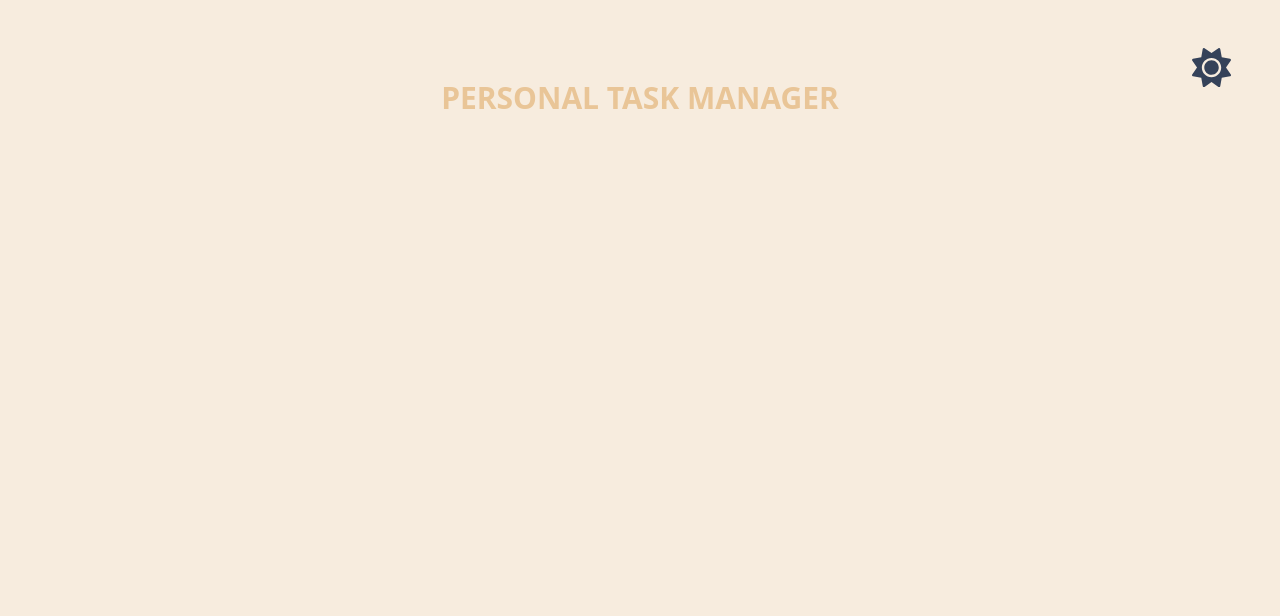
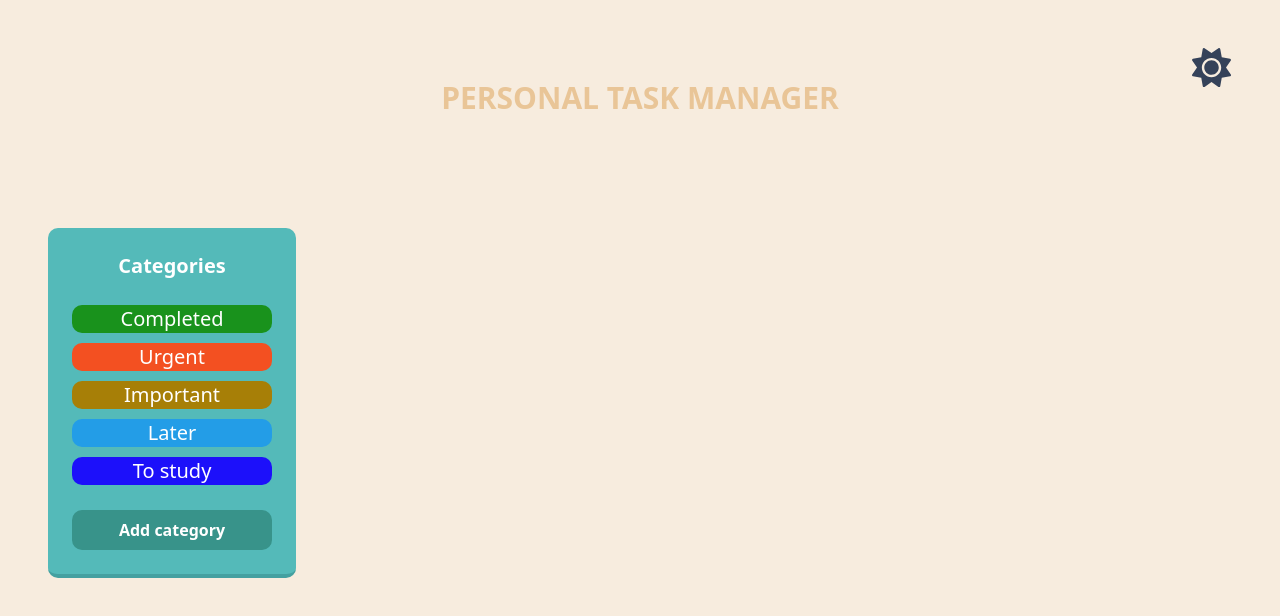
Before and after one commit to VividTruthKeeper/next-to-do, a Next.js app: page / in a window 1280 px wide. Shown: the top 616 px of the page. Built offline with nearby package versions, Linux system fonts and the light colour scheme.

Commit message:
categories

```diff
--- a/app/page.tsx
+++ b/app/page.tsx
@@ -4,14 +4,19 @@ const inter = Inter({ subsets: ["latin"] });
 
 import AppTitle from "@/components/AppTitle";
 import ThemeButton from "@/components/ThemeButton";
+import Categories from "@/components/Categories";
 
 const Home = () => {
   return (
     <main className="bg-[#F7ECDE] dark:bg-[#1C273C] transition-all min-h-screen min-w-max">
       <ThemeButton />
       <div className="container">
-        <div className="inner pt-20 pb-8">
+        <div className="inner pt-20 pb-8 flex flex-col gap-28">
           <AppTitle />
+          <div className="flex gap-3">
+            <Categories />
+            <div></div>
+          </div>
         </div>
       </div>
     </main>
--- /dev/null
+++ b/components/Categories.tsx
@@ -0,0 +1,28 @@
+import { v4 } from "uuid";
+import Category from "./Category";
+
+const Categories = () => {
+  const tempList = ["Completed", "Urgent", "Important", "Later", "To study"];
+  return (
+    <div className="bg-[#54BAB9] dark:bg-[#354259] transition-all flex flex-col gap-[25px] p-6 rounded-[10px] border-b-[4px] border-b-[#44A0A0] dark:border-b-[#38938A] justify-between h-full">
+      <div className="flex flex-col gap-[25px]">
+        <h6 className="text-white text-xl text-center font-semibold">
+          Categories
+        </h6>
+        <div className="flex flex-col gap-[10px] justify-self-start">
+          {tempList.map((name) => (
+            <Category name={name} key={v4()} />
+          ))}
+        </div>
+      </div>
+      <button
+        type="button"
+        className="px-3 py-2 bg-[#38938A] dark:bg-[#44A0A0] rounded-[10px] text-white font-extrabold transition-all"
+      >
+        Add category
+      </button>
+    </div>
+  );
+};
+
+export default Categories;
--- /dev/null
+++ b/components/Category.tsx
@@ -0,0 +1,16 @@
+import { RandomColor } from "@/classes/RandomColor";
+import { ICategory } from "@/typings/category.type";
+
+const Category = ({ name }: ICategory) => {
+  const randomColor = new RandomColor();
+  return (
+    <p
+      style={{ background: randomColor.getColor() }}
+      className={`rounded-[10px] text-xl text-white text-center min-w-[200px] w-full block`}
+    >
+      {name}
+    </p>
+  );
+};
+
+export default Category;
--- /dev/null
+++ b/typings/category.type.ts
@@ -0,0 +1,3 @@
+export interface ICategory {
+  name: string;
+}
```
